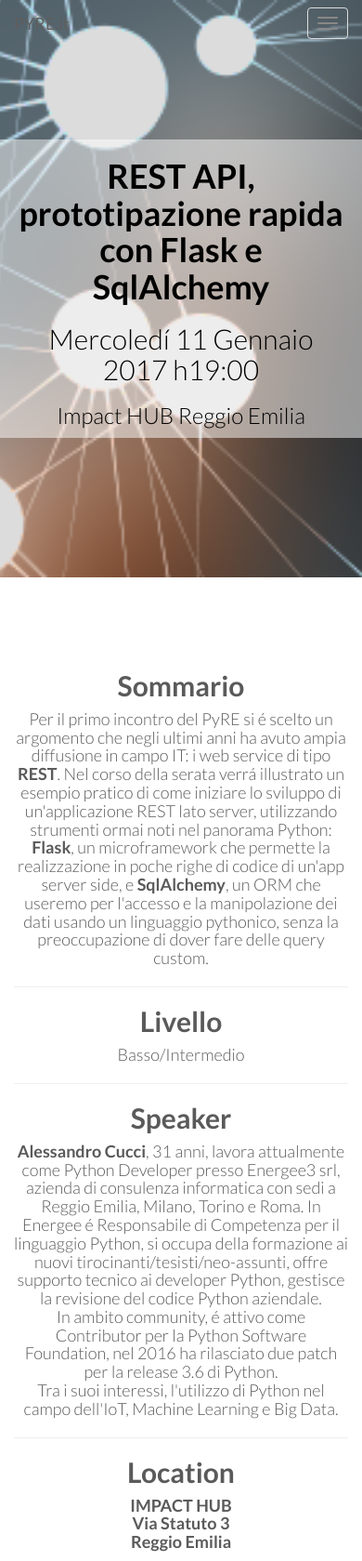
After one commit to alessandrocucci/PyRE, a Flask app: page /next in a window 390 px wide. The commit adds this page. Shown: the top 1679 px of the page at 93% size. Run offline with Flask 2, Linux system fonts and the light colour scheme; some libraries are stand-ins or nearby versions; some web fonts are replaced.

Commit message:
Aggiunta pagina prossimo incontro

```diff
--- a/app/main/controller.py
+++ b/app/main/controller.py
@@ -10,6 +10,11 @@ main = Blueprint('main', __name__)
 @main.route('/')
 def index():
     return render_template('main/index.html')
+
+
+@main.route('/next')
+def prossimo_incontro():
+    return render_template('main/next.html', maps_key=MAPS_API_KEY)
 
 
 @main.route('/callforpapers', methods=['GET'])
--- a/app/static/css/style.css
+++ b/app/static/css/style.css
@@ -275,6 +275,29 @@ input {
     background-size: cover;
 }
 
+
+#next {
+	background-image: url(../img/main/next_banner.png);
+	padding-top: 150px;
+	padding-bottom: 150px;
+	min-height: 600px;
+	text-align:center;
+	background-attachment: relative;
+	background-position: center top;
+	width: 100%;
+	color: black;
+
+    -webkit-background-size: 100%;
+    -moz-background-size: 100%;
+    -o-background-size: 100%;
+    background-size: 100%;
+
+    -webkit-background-size: cover;
+    -moz-background-size: cover;
+    -o-background-size: cover;
+    background-size: cover;
+}
+
 #contatti {
 	background-image: url(../img/main/contatti.jpg);
 	padding-top: 150px;
--- a/app/templates/main/menu.html
+++ b/app/templates/main/menu.html
@@ -15,7 +15,11 @@
     <div class="collapse navbar-collapse" id="bs-example-navbar-collapse-1">
       <ul class="nav navbar-nav navbar-right">
         <li><a href="/"><i class="fa fa-home" aria-hidden="true"></i> HOME</a></li>
-        <li><a href="#" data-toggle="modal" data-target="#provvisorio"><i class="fa fa-calendar" aria-hidden="true"></i> PROSSIMO INCONTRO</a></li>
+        <!--<li><a href="#" data-toggle="modal" data-target="#provvisorio"><i
+            class="fa fa-calendar" aria-hidden="true"></i> PROSSIMO
+            INCONTRO</a></li>-->
+        <li><a href="/next"><i class="fa fa-calendar" aria-hidden="true"></i>
+                PROSSIMO INCONTRO</a></li>
         <li><a href="/callforpapers"><i class="fa fa-pencil" aria-hidden="true"></i> CALL FOR PAPERS</a></li>
         <li><a href="/contatti"><i class="fa fa-map-marker" aria-hidden="true"></i> CONTATTI</a></li>
 
--- /dev/null
+++ b/app/templates/main/next.html
@@ -0,0 +1,116 @@
+<!DOCTYPE html>
+<html lang="en">
+  <head>
+    <meta charset="utf-8">
+    <meta http-equiv="X-UA-Compatible" content="IE=edge">
+    <meta name="viewport" content="width=device-width, initial-scale=1">
+    <meta name="keywords" content="python, usergroup, reggioemilia, reggio, programming, development, dev, coding">
+    <meta name="description" content="Il sito ufficiale del Python Reggio Emilia User Group">
+
+    <title>Prossimo Incontro - Python Reggio Emilia User Group</title>
+
+    <!-- Bootstrap core CSS -->
+    <link href="/static/css/bootstrap.css" rel="stylesheet">
+
+    <!-- Custom styles for this template -->
+    <link href="/static/css/ionicons.min.css" rel="stylesheet">
+    <link href="/static/css/font-awesome.min.css" rel="stylesheet">
+    <link href="/static/css/style.css" rel="stylesheet">
+    <!-- Toastr -->
+    <link href="/static/css/toastr.min.css" rel="stylesheet">
+
+
+    <!-- IE10 viewport hack for Surface/desktop Windows 8 bug -->
+    <script src="/static/js/ie10-viewport-bug-workaround.js"></script>
+
+    <!-- HTML5 shim and Respond.js IE8 support of HTML5 elements and media queries -->
+    <!--[if lt IE 9]>
+      <script src="https://oss.maxcdn.com/html5shiv/3.7.2/html5shiv.min.js"></script>
+      <script src="https://oss.maxcdn.com/respond/1.4.2/respond.min.js"></script>
+    <![endif]-->
+  </head>
+
+  <body>
+  <!--Menu-->
+  {% include "main/menu.html" %}
+    <div id="next">
+      <div class="container transparent">
+        <div class="row centered">
+          <div class="col-md-8 col-md-offset-2">
+		  <h1><b>REST API, prototipazione rapida<br />con Flask e SqlAlchemy</b></h1>
+            <h2>Mercoledí 11 Gennaio 2017 h19:00</h2>
+	    <h3>Impact HUB Reggio Emilia</h3>
+          </div><!--/col-md-8-->
+        </div>
+      </div>
+    </div><!--/sep-->
+    <div class="container ptb">
+      <div class="row">
+        <div class="col-md-12 centered">
+
+        <h2><b>Sommario</b></h2>
+	<h4>Per il primo incontro del PyRE si é scelto un argomento che negli ultimi anni ha avuto ampia diffusione in campo IT: i web service di tipo <b>REST</b>.
+	    Nel corso della serata verrá illustrato un esempio pratico di come iniziare lo sviluppo di un'applicazione REST lato server, utilizzando strumenti
+	    ormai noti nel panorama Python: <b>Flask</b>, un microframework che permette la realizzazione in poche righe di codice di un'app server side, e <b>SqlAlchemy</b>,
+	    un ORM che useremo per l'accesso e la manipolazione dei dati usando un linguaggio pythonico, senza la preoccupazione di dover fare delle query custom.</h4>
+      <hr>
+	    <h2><b>Livello</b></h2><h4>Basso/Intermedio</h4>
+      <hr>
+	<h2><b>Speaker</b></h2>
+	    <h4><b>Alessandro Cucci</b>, 31 anni, lavora attualmente come Python Developer presso Energee3 srl, azienda di consulenza informatica con sedi a Reggio Emilia, Milano, Torino e Roma.
+		    In Energee é Responsabile di Competenza per il linguaggio Python, si occupa della formazione ai nuovi tirocinanti/tesisti/neo-assunti, offre supporto tecnico ai developer Python, gestisce la revisione del codice Python aziendale.<br />
+		    In ambito community, é attivo come Contributor per la Python Software Foundation, nel 2016 ha rilasciato due patch per la release 3.6 di Python. <br />Tra i suoi interessi, l'utilizzo di Python nel campo dell'IoT, Machine Learning e Big Data.</h4>
+        <hr>
+	    <h2><b>Location</b></h2>
+      <h4><b>IMPACT HUB<br />
+      Via Statuto 3<br />
+      Reggio Emilia</b></h4>
+      <div class="col-md-12" id="map"></div>
+            </div>
+      </div><!--/row-->
+    </div><!--/container-->
+
+
+    <!--Footer-->
+    {% include "main/footer.html" %}
+    <!--/.Footer-->
+
+    <!-- Bootstrap core JavaScript
+    ================================================== -->
+    <!-- Placed at the end of the document so the pages load faster -->
+    <script src="/static/js/jquery.min.js"></script>
+    <script src="/static/js/bootstrap.min.js"></script>
+    <script src="/static/js/retina-1.1.0.js"></script>
+    <!--Toastr-->
+    <script type="text/javascript" src="/static/js/toastr.min.js"></script>
+    <script type="text/javascript" src='https://www.google.com/recaptcha/api.js'></script>
+    <script type="text/javascript" src="https://maps.googleapis.com/maps/api/js?sensor=false&key={{ maps_key }}"></script>
+    <script type="text/javascript" src="/static/js/main/common.js" defer></script>
+    <script type="text/javascript" >
+        (function() {
+                "use strict";
+                google.maps.event.addDomListener(window, 'load', init);
+
+                function init() {
+                    var mapOptions = {
+                        zoom: 13,
+                        center: new google.maps.LatLng(44.6925221, 10.6313944),
+
+                        // How you would like to style the map.
+                        // Stile copia-incollato da Snazzy Maps.
+                        styles: [{"elementType":"geometry","stylers":[{"hue":"#ff4400"},{"saturation":-68},{"lightness":-4},{"gamma":0.72}]},{"featureType":"road","elementType":"labels.icon"},{"featureType":"landscape.man_made","elementType":"geometry","stylers":[{"hue":"#0077ff"},{"gamma":3.1}]},{"featureType":"water","stylers":[{"hue":"#00ccff"},{"gamma":0.44},{"saturation":-33}]},{"featureType":"poi.park","stylers":[{"hue":"#44ff00"},{"saturation":-23}]},{"featureType":"water","elementType":"labels.text.fill","stylers":[{"hue":"#007fff"},{"gamma":0.77},{"saturation":65},{"lightness":99}]},{"featureType":"water","elementType":"labels.text.stroke","stylers":[{"gamma":0.11},{"weight":5.6},{"saturation":99},{"hue":"#0091ff"},{"lightness":-86}]},{"featureType":"transit.line","elementType":"geometry","stylers":[{"lightness":-48},{"hue":"#ff5e00"},{"gamma":1.2},{"saturation":-23}]},{"featureType":"transit","elementType":"labels.text.stroke","stylers":[{"saturation":-64},{"hue":"#ff9100"},{"lightness":16},{"gamma":0.47},{"weight":2.7}]}]
+                    };
+                    var mapElement = document.getElementById('map');
+
+                    var map = new google.maps.Map(mapElement, mapOptions);
+
+                    var marker = new google.maps.Marker({
+                        position: new google.maps.LatLng(44.6925221, 10.6313944),
+                        map: map,
+                        title: 'Siamo qui!'
+                    });
+                }
+        })();
+        </script>
+  </body>
+</html>
```
Also changed, not shown: config.py (added, +34 -0 lines), app/static/img/main/next_banner.png (added), 6 other files.
